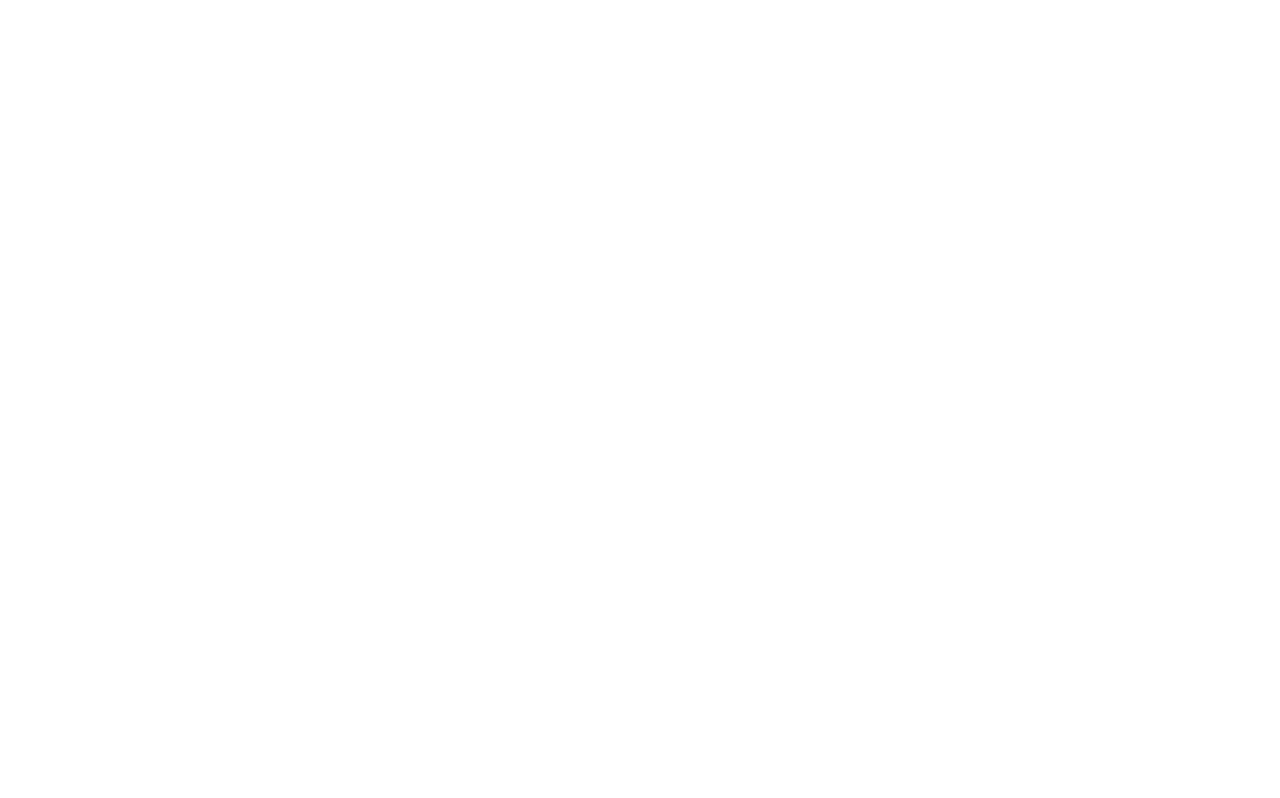
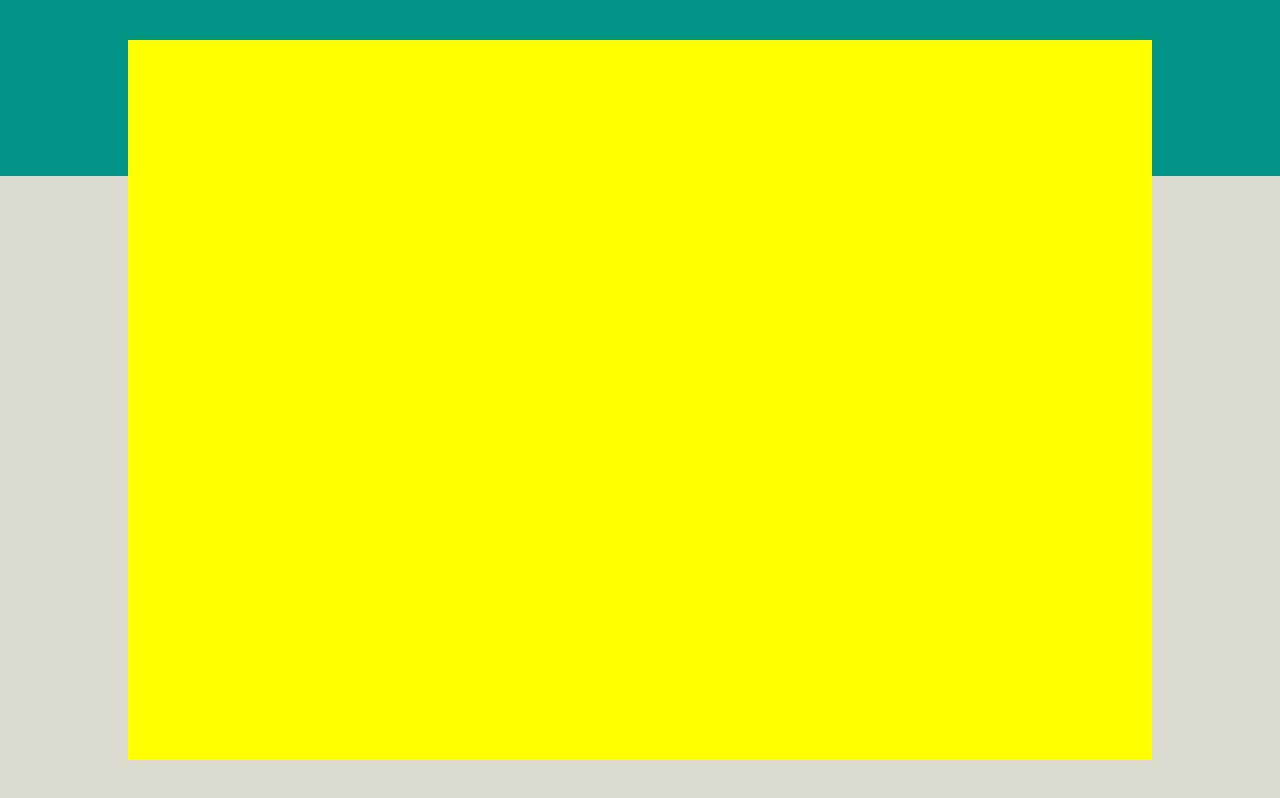
Before and after one commit to violix96/html-css-boolzapp, a plain HTML site: page index.html in a window 1280 px wide. Drawn offline with Linux system fonts and the light colour scheme.

Commit message:
[UPD] added body colors and added conteiner centrale

```diff
--- a/css/common.css
+++ b/css/common.css
@@ -0,0 +1,23 @@
+body{
+    height: 100vh;
+    display: flex;
+    background: linear-gradient(to bottom, #029588 22%, #DCDBD2 22%);
+
+}
+.container{
+    margin: auto;
+    width: 80%;
+    height: 90%;
+}
+
+.row{
+    display: flex;
+}
+
+.bg-yellow{
+    background-color: yellow ;
+}
+
+.height.xl{
+    height: 500px;
+}
--- a/index.html
+++ b/index.html
@@ -4,9 +4,11 @@
     <meta charset="UTF-8">
     <meta name="viewport" content="width=device-width, initial-scale=1.0">
     <link rel="stylesheet" href="./css/style.css">
+    <meta name="viewport" content="width=device-width, initial-scale=1.0">
+
     <title>Document</title>
 </head>
 <body>
-
+    <div id="web-app" class="container bg-yellow"></div>
 </body>
 </html>
```
Also changed, not shown: css/reset.css (line endings or trailing spaces), css/responvive-mobile.css (added), css/responvive-tablet.css (added).
